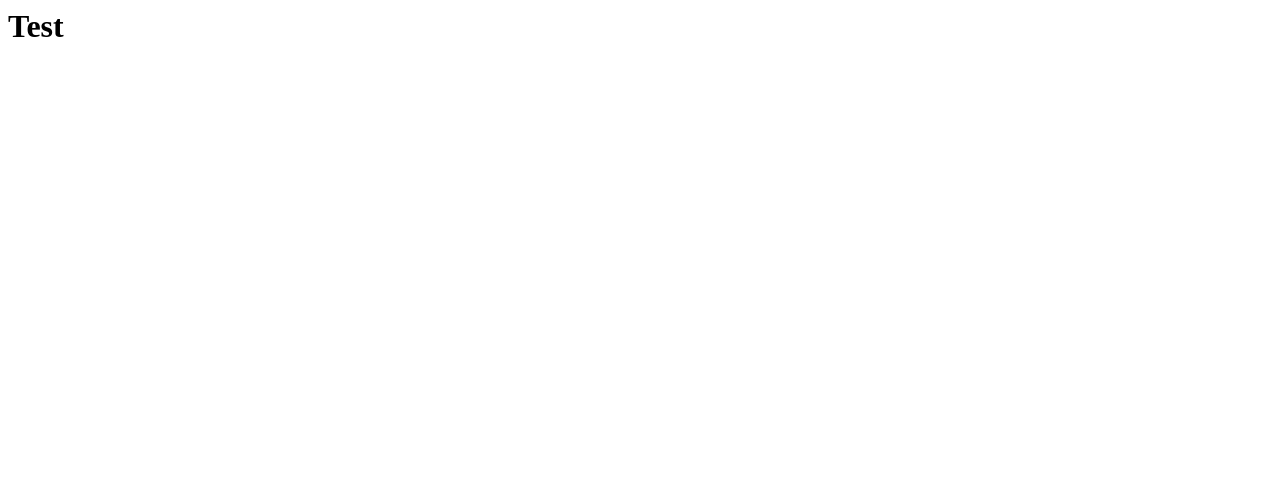
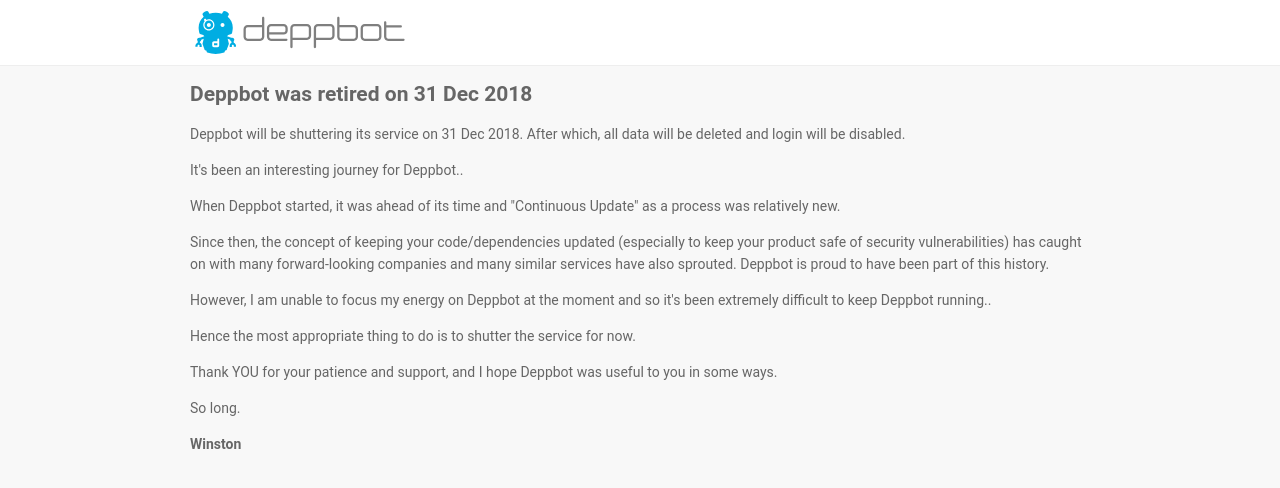
Before and after one commit to deppbot/shutdown, a plain HTML site: page index.html in a window 1280 px wide. Drawn offline with Linux system fonts and the light colour scheme.

Commit message:
Add assets.

```diff
--- /dev/null
+++ b/assets.css
@@ -0,0 +1,41 @@
+html, body {
+  height: 100%;
+}
+
+body {
+  font-family: 'Roboto', sans-serif;
+  font-size: 14px;
+  line-height: 22px;
+  color: #666;
+  background: #f8f8f8;
+  margin: 0;
+  padding: 0;
+}
+
+.center-container {
+  width: 900px;
+  margin: 0 auto;
+  padding: 0 40px;
+}
+
+.header {
+  height: 65px;
+  border-bottom: #eee 1px solid;
+  background: #fff;
+}
+
+h1.logo {
+  float: left;
+  margin: 10px 0 0;
+}
+
+.header h1.logo a {
+  display: block;
+  overflow: hidden;
+  width: 220px;
+  height: 45px;
+  text-indent: 120%;
+  background: url(logo.svg) center center no-repeat;
+  background-size: 100% 100%;
+  white-space: nowrap;
+}
--- a/index.html
+++ b/index.html
@@ -1 +1,58 @@
-<h1>Test</h1>
+<!DOCTYPE html>
+<html lang="en">
+
+<head>
+  <meta charset="utf-8">
+  <meta content="IE=Edge,chrome=1" http-equiv="X-UA-Compatible">
+  <meta content="width=device-width, initial-scale=1.0" name="viewport">
+  <title>deppbot - Automated Security and Dependency Updates</title>
+  <meta name="description"
+    content="Continuous Updates - Based on your configured schedule, deppbot will run bundle update on your Ruby app and send the result as a Pull Request to GitHub.">
+  <meta name="keywords" content="ruby, rails, bundler, rubygems, security, update">
+  <script async="" src="//www.google-analytics.com/analytics.js"></script>
+  <link rel="stylesheet" media="all"
+    href="assets.css">
+</head>
+
+<body class="home index">
+  <script>
+    (function (i, s, o, g, r, a, m) {
+    i['GoogleAnalyticsObject'] = r; i[r] = i[r] || function () {
+      (i[r].q = i[r].q || []).push(arguments)
+    }, i[r].l = 1 * new Date(); a = s.createElement(o),
+      m = s.getElementsByTagName(o)[0]; a.async = 1; a.src = g; m.parentNode.insertBefore(a, m)
+    })(window, document, 'script', '//www.google-analytics.com/analytics.js', 'ga');
+
+    ga('create', 'UA-53661970-2', 'auto');
+    ga('send', 'pageview');
+  </script>
+
+  <div class="content-wrapper">
+    <header class="header">
+      <div class="center-container">
+        <h1 class="logo"><a href="/">deppbot</a></h1>
+      </div>
+    </header>
+    <div class="content-wrapper">
+      <div class="center-container">
+        <h2>Deppbot was retired on 31 Dec 2018</h2>
+        <p>Deppbot will be shuttering its service on 31 Dec 2018. After which, all data will be deleted and login will
+          be disabled.</p>
+        <p>It's been an interesting journey for Deppbot..</p>
+        <p>When Deppbot started, it was ahead of its time and "Continuous Update" as a process was relatively new.</p>
+        <p>Since then, the concept of keeping your code/dependencies updated (especially to keep your product safe of
+          security vulnerabilities) has caught on with many forward-looking companies and many similar services have
+          also sprouted. Deppbot is proud to have been part of this history.</p>
+        <p>However, I am unable to focus my energy on Deppbot at the moment and so it's been extremely difficult to keep
+          Deppbot running..</p>
+        <p>Hence the most appropriate thing to do is to shutter the service for now.</p>
+        <p>Thank YOU for your patience and support, and I hope Deppbot was useful to you in some ways.</p>
+        <p>So long.</p>
+        <p><b>Winston</b></p>
+      </div>
+    </div>
+  </div>
+
+</body>
+
+</html>
```
Also changed, not shown: logo.svg (added).
